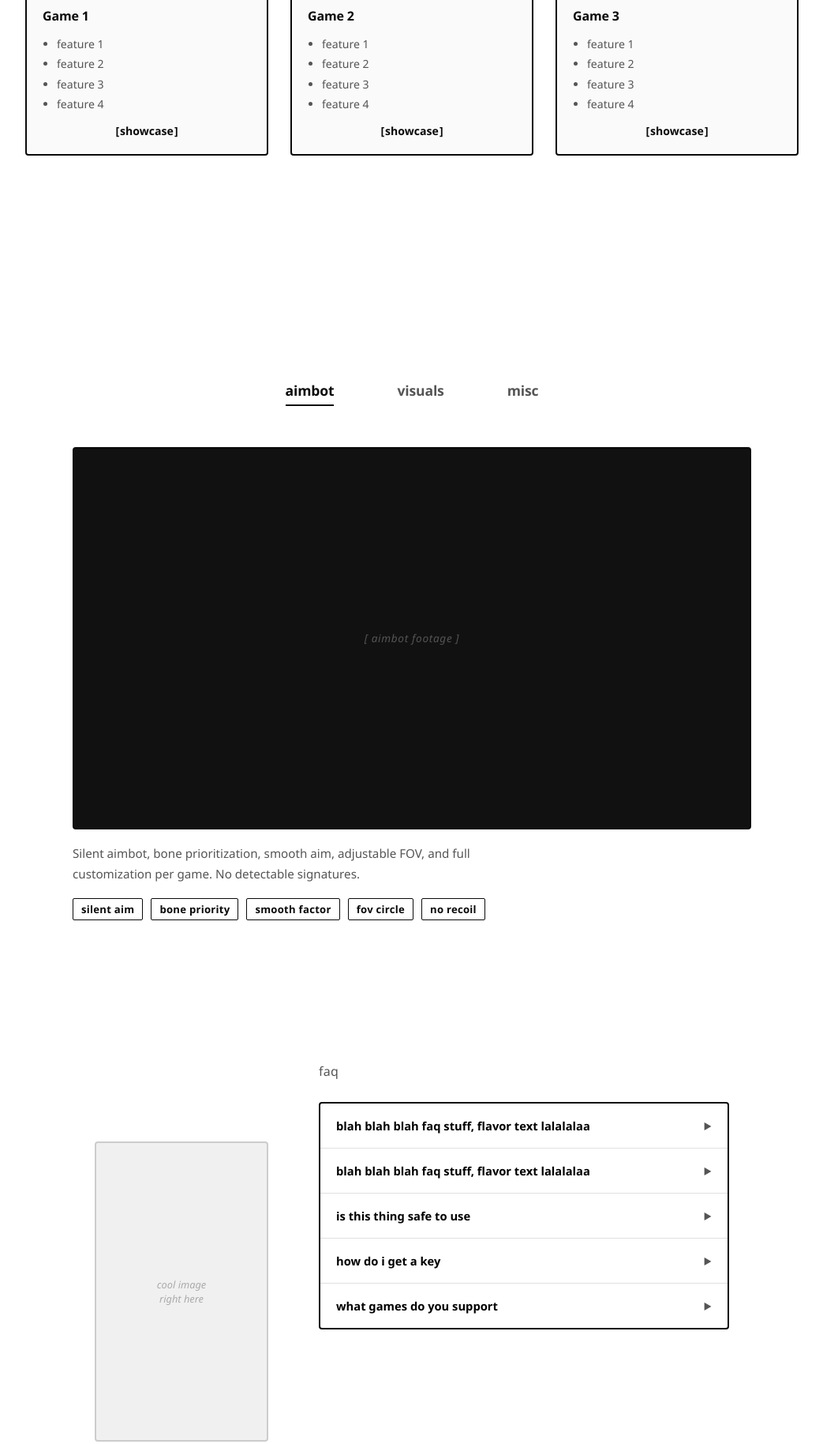
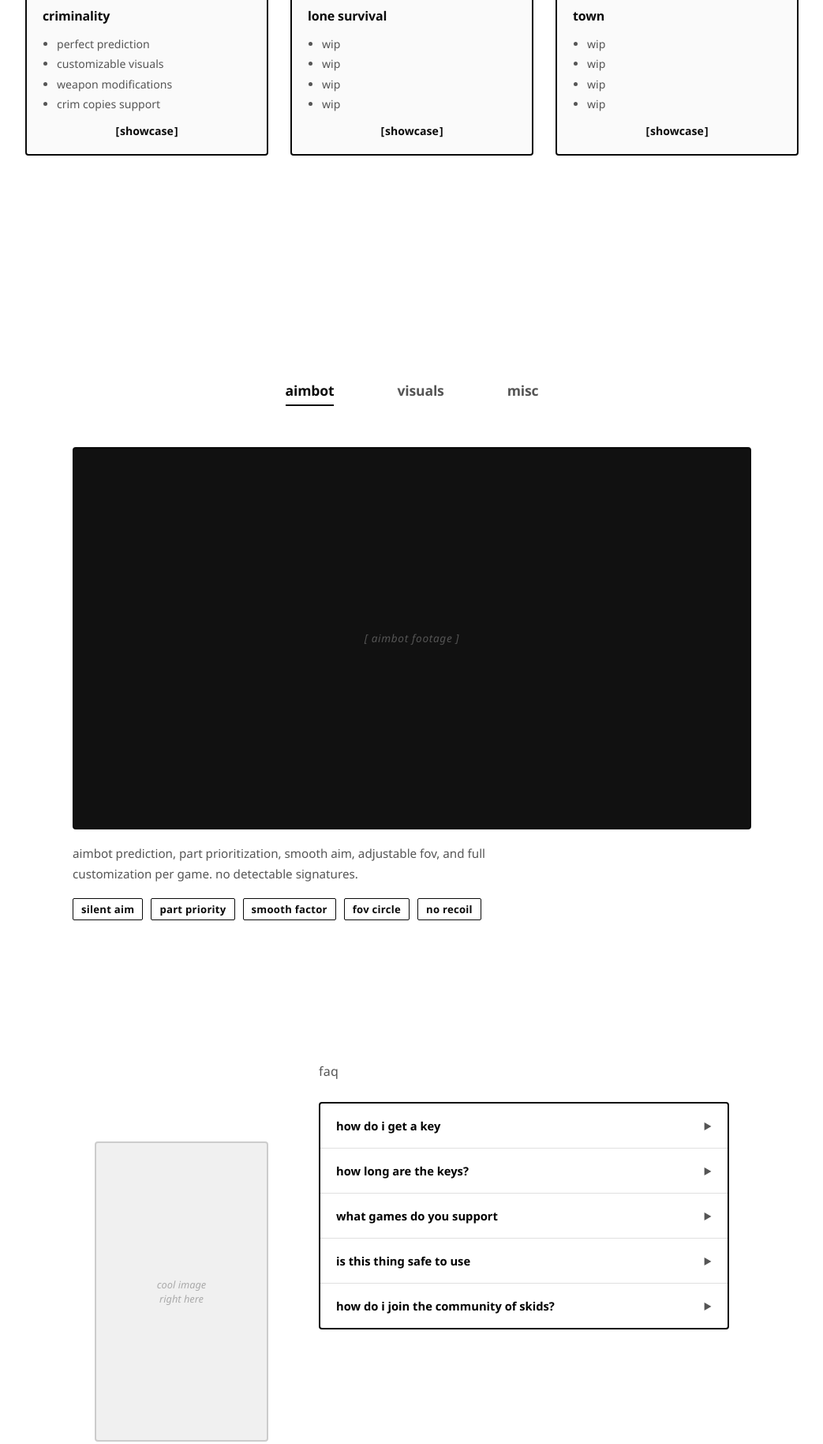
Before and after one commit to happybaggy/skidware, a plain HTML site: page index.html in a window 1280 px wide. Shown: the part 1242-3070 px from the top of the page at 79% size, without its empty margins (118-1161 px from the left). Drawn offline with Linux system fonts and the light colour scheme.

Commit message:
more lively

```diff
--- a/index.html
+++ b/index.html
@@ -482,42 +482,42 @@
 
       <div class="game-card">
         <div class="game-photo">
-          <img src="https://priv9.net/assets/images/r6s.png" alt="Game 1" onerror="this.parentElement.textContent='Game 1 photo'">
+          <img src="https://tr.rbxcdn.com/180DAY-f86e027423e62e8cd18d9cec4370efac/768/432/Image/Webp/noFilter" alt="crim" onerror="this.parentElement.textContent='criminality photo'">
         </div>
-        <h3>Game 1</h3>
+        <h3>criminality</h3>
         <ul class="game-features">
-          <li>feature 1</li>
-          <li>feature 2</li>
-          <li>feature 3</li>
-          <li>feature 4</li>
+          <li>perfect prediction</li>
+          <li>customizable visuals</li>
+          <li>weapon modifications</li>
+          <li>crim copies support</li>
         </ul>
         <button class="game-showcase-btn">showcase</button>
       </div>
 
       <div class="game-card">
         <div class="game-photo">
-          <img src="https://priv9.net/assets/images/eft.png" alt="Game 2" onerror="this.parentElement.textContent='Game 2 photo'">
+          <img src="https://tr.rbxcdn.com/180DAY-a2879103ccc9a6b1fe7f104641c8dcab/768/432/Image/Webp/noFilter" alt="lone survival" onerror="this.parentElement.textContent='lone survival photo'">
         </div>
-        <h3>Game 2</h3>
+        <h3>lone survival</h3>
         <ul class="game-features">
-          <li>feature 1</li>
-          <li>feature 2</li>
-          <li>feature 3</li>
-          <li>feature 4</li>
+          <li>wip</li>
+          <li>wip</li>
+          <li>wip</li>
+          <li>wip</li>
         </ul>
         <button class="game-showcase-btn">showcase</button>
       </div>
 
       <div class="game-card">
         <div class="game-photo">
-          <img src="https://priv9.net/assets/images/rust.jpg" alt="Game 3" onerror="this.parentElement.textContent='Game 3 photo'">
+          <img src="https://tr.rbxcdn.com/180DAY-9b79f6174ab614332c25ec1d487372f5/768/432/Image/Webp/noFilter" alt="town" onerror="this.parentElement.textContent='town photo'">
         </div>
-        <h3>Game 3</h3>
+        <h3>town</h3>
         <ul class="game-features">
-          <li>feature 1</li>
-          <li>feature 2</li>
-          <li>feature 3</li>
-          <li>feature 4</li>
+          <li>wip</li>
+          <li>wip</li>
+          <li>wip</li>
+          <li>wip</li>
         </ul>
         <button class="game-showcase-btn">showcase</button>
       </div>
@@ -536,10 +536,10 @@
     <div class="showcase-content">
       <div class="showcase-panel active" id="panel-aimbot">
         <div class="showcase-video-placeholder">[ aimbot footage ]</div>
-        <p class="showcase-desc">Silent aimbot, bone prioritization, smooth aim, adjustable FOV, and full customization per game. No detectable signatures.</p>
+        <p class="showcase-desc">aimbot prediction, part prioritization, smooth aim, adjustable fov, and full customization per game. no detectable signatures.</p>
         <ul class="showcase-feature-list">
           <li>silent aim</li>
-          <li>bone priority</li>
+          <li>part priority</li>
           <li>smooth factor</li>
           <li>fov circle</li>
           <li>no recoil</li>
@@ -548,25 +548,25 @@
 
       <div class="showcase-panel" id="panel-visuals">
         <div class="showcase-video-placeholder">[ visuals footage ]</div>
-        <p class="showcase-desc">Full ESP suite including player boxes, health bars, distance, name tags, item ESP, and customizable chams.</p>
+        <p class="showcase-desc">full esp suite including player boxes, health bars, distance, name tags, item esp, and customizable chams.</p>
         <ul class="showcase-feature-list">
           <li>player esp</li>
           <li>item esp</li>
           <li>chams</li>
           <li>health bars</li>
-          <li>glow</li>
+          <li>tracers</li>
         </ul>
       </div>
 
       <div class="showcase-panel" id="panel-misc">
         <div class="showcase-video-placeholder">[ misc footage ]</div>
-        <p class="showcase-desc">Utility features: speedhack, bhop, unlock all, radar, and more depending on the supported game.</p>
+        <p class="showcase-desc">utility features: speedhack, bhop, flight, radar, and more depending on the supported game.</p>
         <ul class="showcase-feature-list">
           <li>bhop</li>
-          <li>unlock all</li>
+          <li>flight</li>
           <li>radar</li>
           <li>speed</li>
-          <li>exploits</li>
+          <li>auto shit-talk</li>
         </ul>
       </div>
     </div>
@@ -582,18 +582,26 @@
 
         <div class="faq-item">
           <button class="faq-question">
-            blah blah blah faq stuff, flavor text lalalalaa
+            how do i get a key
             <span class="faq-arrow">▶</span>
           </button>
-          <div class="faq-answer">blah blah blah faq answer, flavor text lalalalaa. More info goes here. Keep it real.</div>
+          <div class="faq-answer">script keys can last as short as 32 hours, up to 92 hours.</div>
         </div>
 
         <div class="faq-item">
           <button class="faq-question">
-            blah blah blah faq stuff, flavor text lalalalaa
+            how long are the keys?
             <span class="faq-arrow">▶</span>
           </button>
-          <div class="faq-answer">blah blah blah faq answer, more stuff here. Use your cheats wisely or not, whatever.</div>
+          <div class="faq-answer">scroll back up and click [obtain key] on the home page. it's literally right there.</div>
+        </div>
+
+        <div class="faq-item">
+          <button class="faq-question">
+            what games do you support
+            <span class="faq-arrow">▶</span>
+          </button>
+          <div class="faq-answer">check the supported games section. it's the second page. scroll.</div>
         </div>
 
         <div class="faq-item">
@@ -606,18 +614,10 @@
 
         <div class="faq-item">
           <button class="faq-question">
-            how do i get a key
+            how do i join the community of skids?
             <span class="faq-arrow">▶</span>
           </button>
-          <div class="faq-answer">scroll back up and click [obtain key] on the home page. it's literally right there.</div>
-        </div>
-
-        <div class="faq-item">
-          <button class="faq-question">
-            what games do you support
-            <span class="faq-arrow">▶</span>
-          </button>
-          <div class="faq-answer">check the supported games section. it's the second page. scroll.</div>
+          <div class="faq-answer">we, (and me) can be found in the skidware server discord.gg/4m2kUKJ7aE, here i post updates and the script status</div>
         </div>
 
       </div>
```
